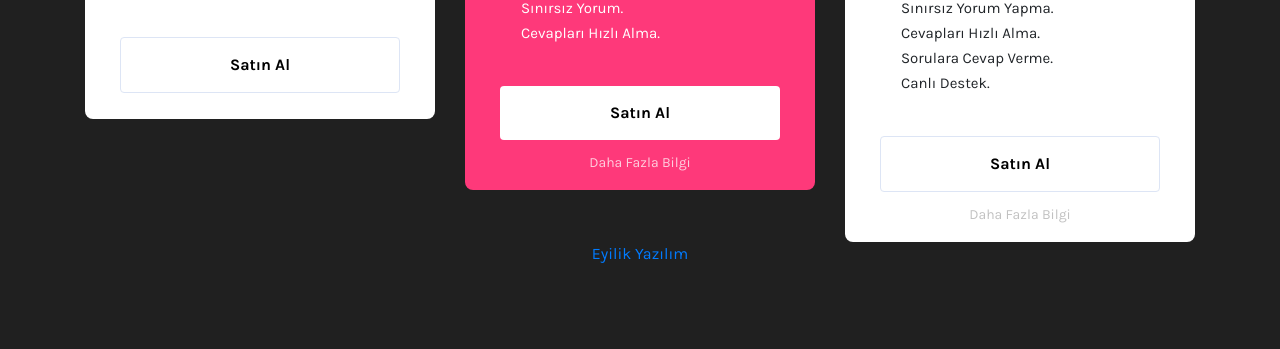
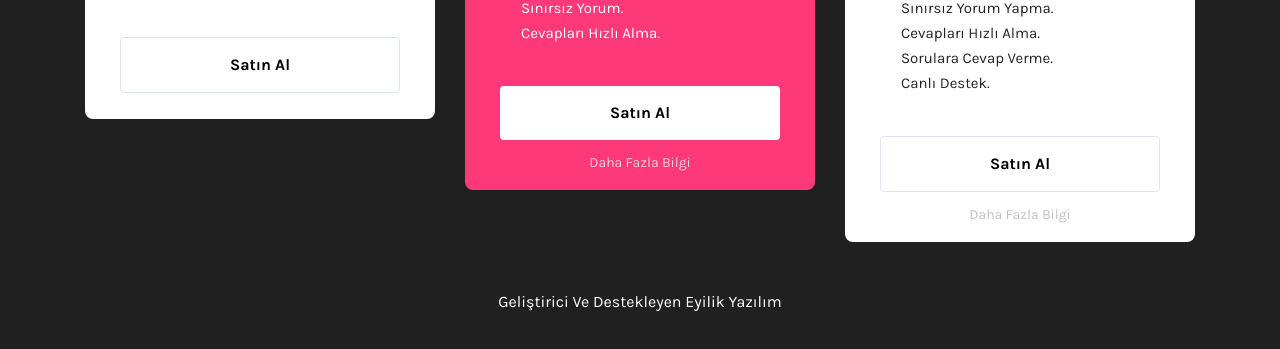
Before and after one commit to cozummalikanesi/uyelikpaketleri, a website: page index.html in a window 1280 px wide. Shown: the part 421-770 px from the top of the page. Drawn offline with nearby package versions, Linux system fonts and the light colour scheme.

Commit message:
Update index.html

```diff
--- a/index.html
+++ b/index.html
@@ -148,8 +148,9 @@
         </div>
       </div>
     </div>
+    <br/><br/>
      <div class="text-center">
-                    <a href="#!" class="footer-copright">Eyilik Yazılım</a>
+                    <a href="#!" style="color: white;" class="footer-copright">Geliştirici Ve Destekleyen Eyilik Yazılım</a>
                 </div>
   </main>
   <script src="https://code.jquery.com/jquery-3.4.1.min.js"></script>
```
